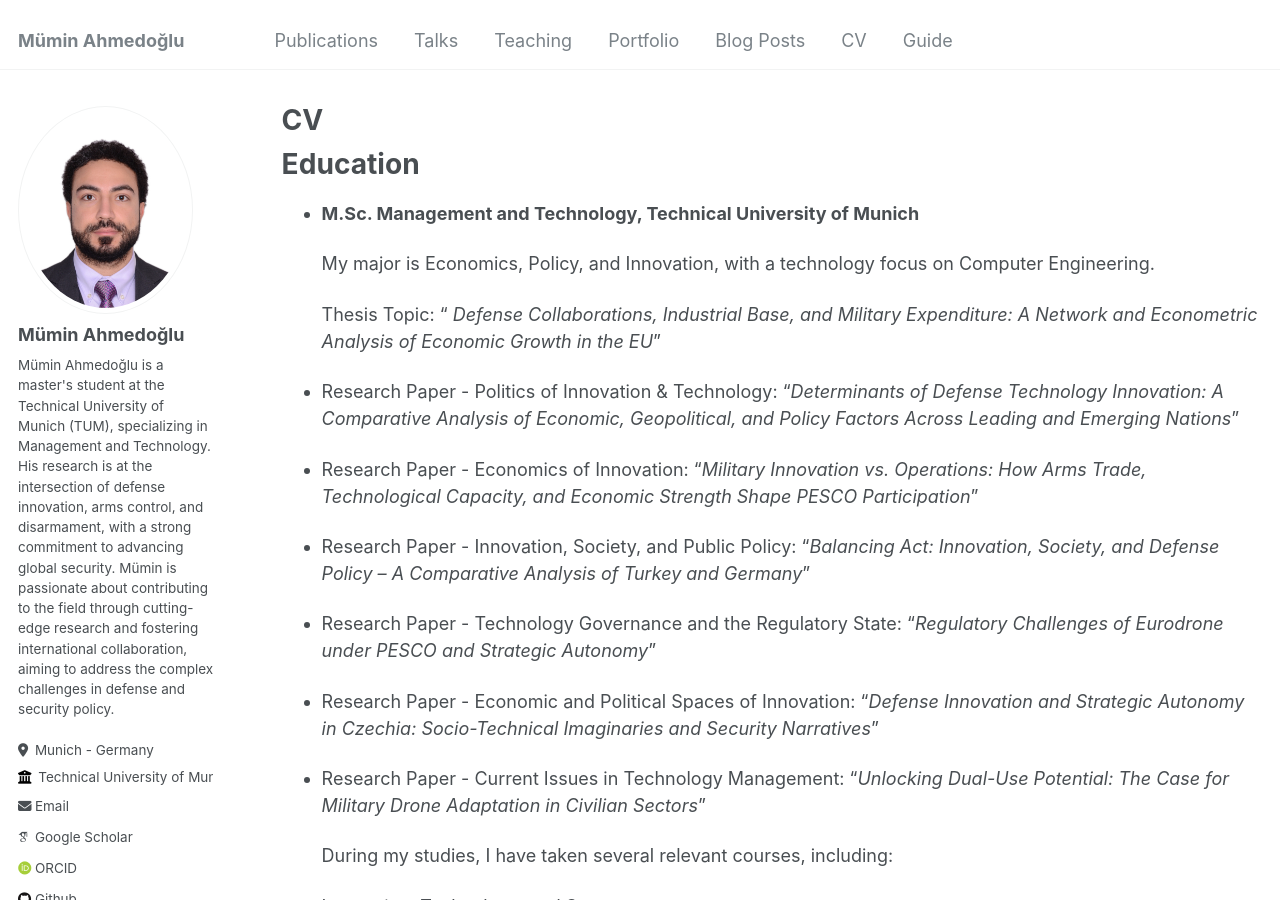
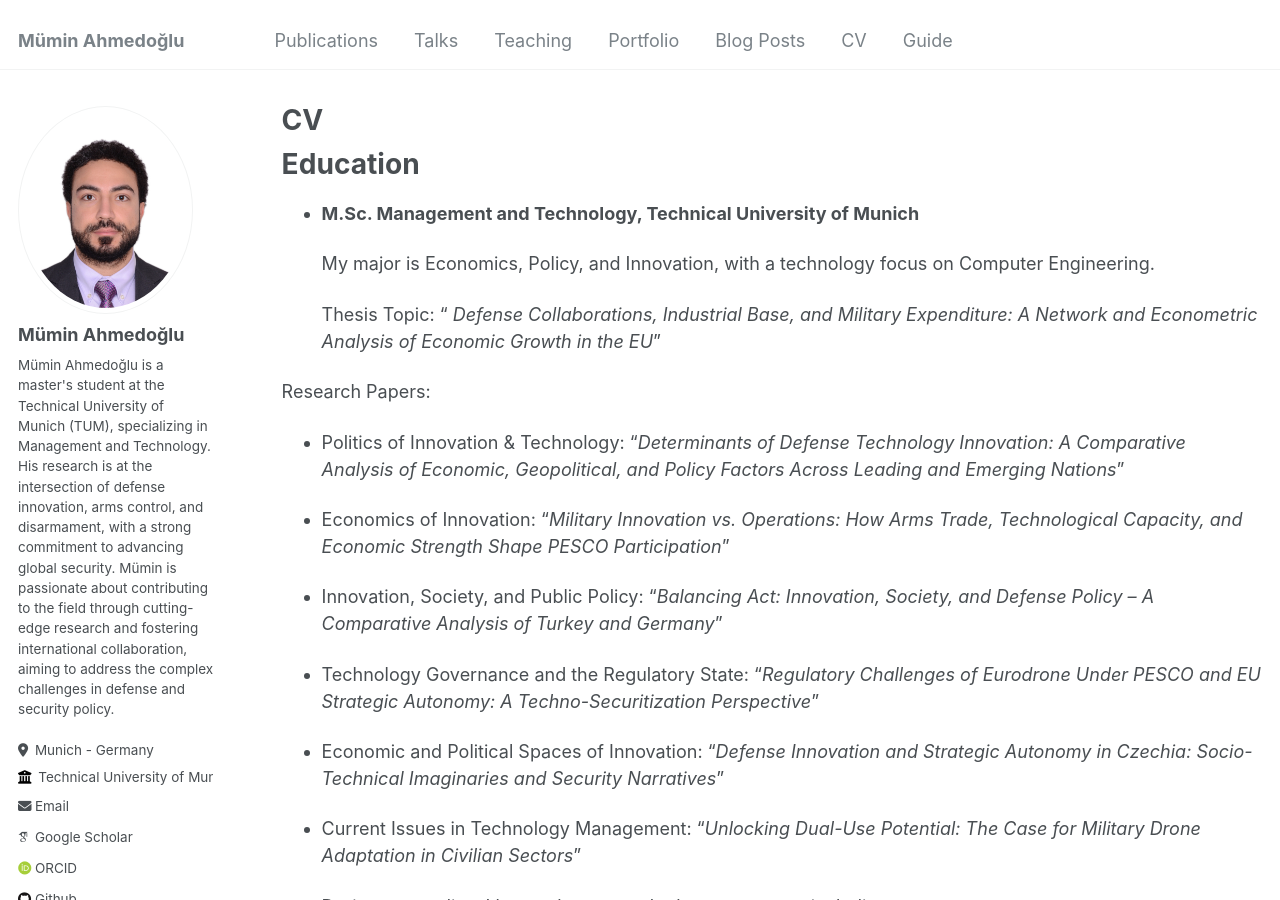
Before and after one commit to ahmedoglu/ahmedoglu.github.io, a Jekyll site: the page built from _pages/cv.md, in a window 1280 px wide and 900 px high. Built offline with Jekyll 4.4.1, drawn with Linux system fonts in a browser that asks for light colours; some web fonts are replaced.

Commit message:
Update cv.md

```diff
--- a/_pages/cv.md
+++ b/_pages/cv.md
@@ -17,17 +17,19 @@ Education
 
   Thesis Topic: " _Defense Collaborations, Industrial Base, and Military Expenditure: A Network and Econometric Analysis of Economic Growth in the EU_"
 
-- Research Paper - Politics of Innovation & Technology: “_Determinants of Defense Technology Innovation: A Comparative Analysis of Economic, Geopolitical, and Policy Factors Across Leading and Emerging Nations_”
+Research Papers:
+- Politics of Innovation & Technology: “_Determinants of Defense Technology Innovation: A Comparative Analysis of Economic, Geopolitical, and Policy Factors Across Leading and Emerging Nations_”
 
-- Research Paper - Economics of Innovation: "_Military Innovation vs. Operations: How Arms Trade, Technological Capacity, and Economic Strength Shape PESCO Participation_"
+- Economics of Innovation: "_Military Innovation vs. Operations: How Arms Trade, Technological Capacity, and Economic Strength Shape PESCO Participation_"
 
-- Research Paper - Innovation, Society, and Public Policy: "_Balancing Act: Innovation, Society, and Defense Policy – A Comparative Analysis of Turkey and Germany_"
+- Innovation, Society, and Public Policy: "_Balancing Act: Innovation, Society, and Defense Policy – A Comparative Analysis of Turkey and Germany_"
 
-- Research Paper - Technology Governance and the Regulatory State: "_Regulatory Challenges of Eurodrone under PESCO and Strategic Autonomy_"
+- Technology Governance and the Regulatory State: "_Regulatory Challenges of Eurodrone Under PESCO and EU Strategic Autonomy: A Techno-Securitization Perspective_"
 
-- Research Paper - Economic and Political Spaces of Innovation: "_Defense Innovation and Strategic Autonomy in Czechia: Socio-Technical Imaginaries and Security Narratives_"
+- Economic and Political Spaces of Innovation: "_Defense Innovation and Strategic Autonomy in Czechia: Socio-Technical Imaginaries and Security Narratives_"
 
-- Research Paper - Current Issues in Technology Management: “_Unlocking Dual-Use Potential: The Case for Military Drone Adaptation in Civilian Sectors_”
+- Current Issues in Technology Management: “_Unlocking Dual-Use Potential: The Case for Military Drone Adaptation in Civilian Sectors_”
+
 
 
   During my studies, I have taken several relevant courses, including:
```
